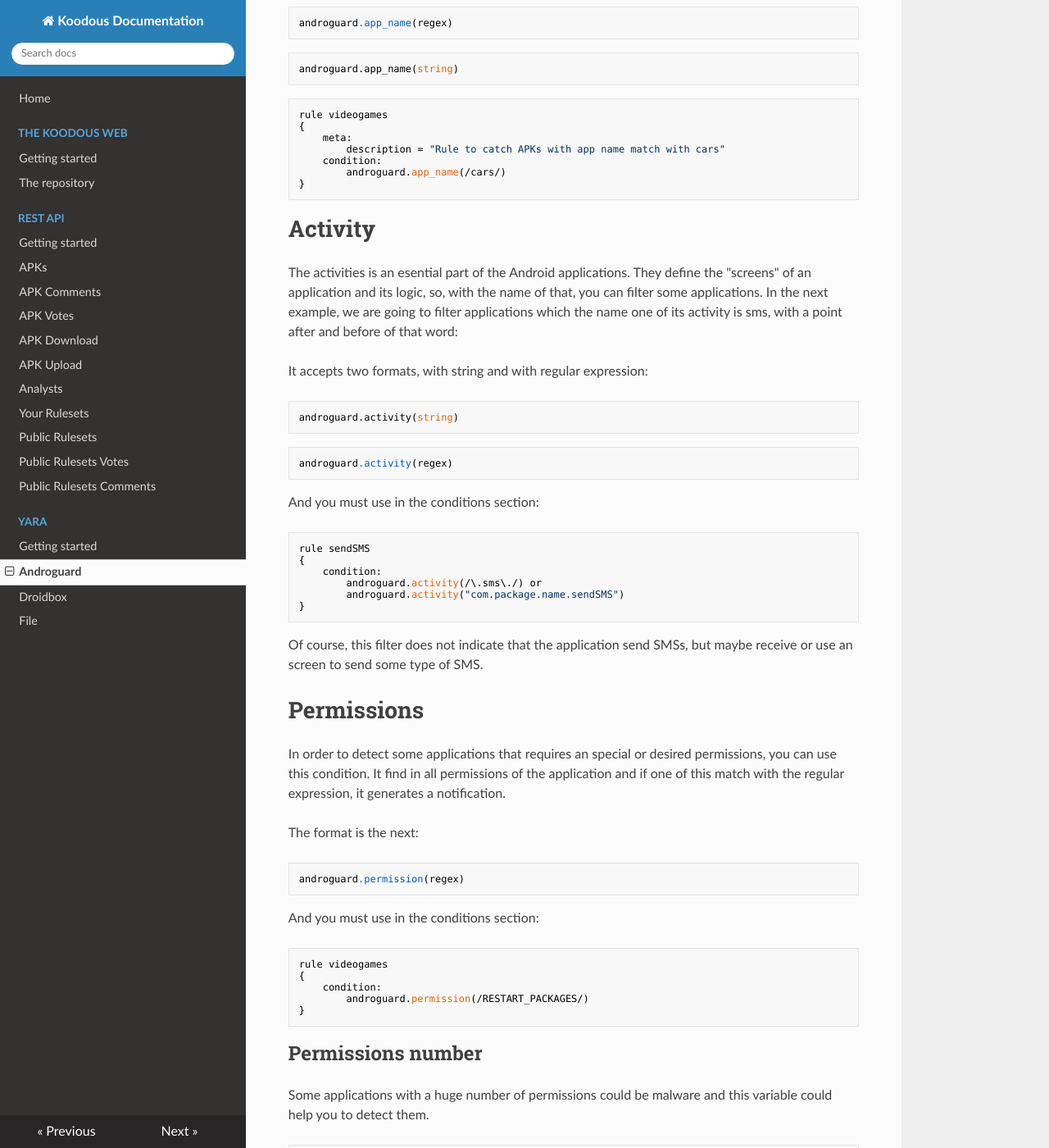
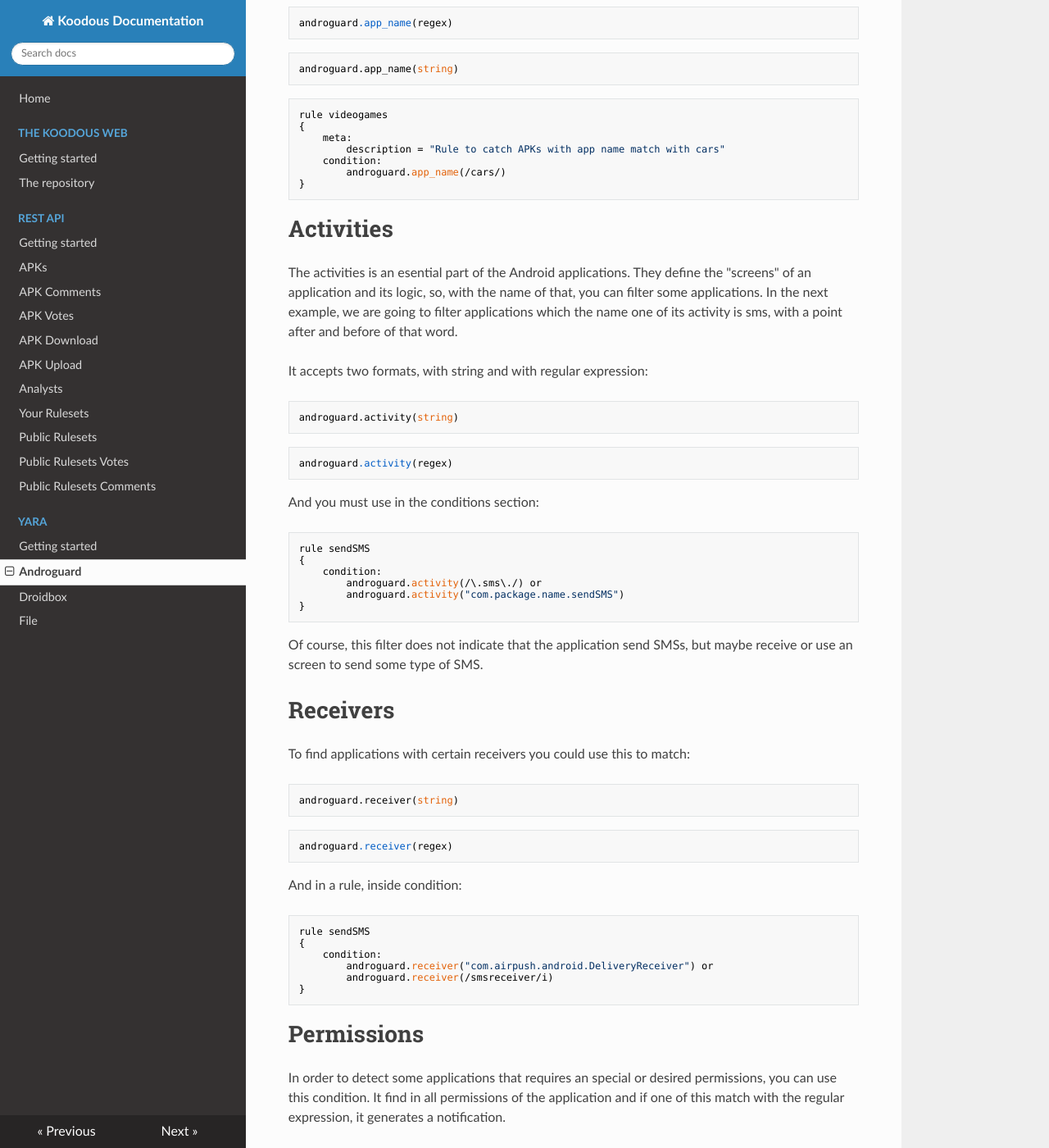
Before and after one commit to Koodous/docs.koodous.com, an MkDocs documentation site: the page built from docs/yara/androguard.md, in a window 1280 px wide and 1400 px high, scrolled down 1038 px. Shown: the whole window at 82% size. Built offline with MkDocs 1.6.1, drawn with Linux system fonts in a browser that asks for light colours; nearby versions of some CDN libraries; old or Windows-style settings are respelled for this version of MkDocs.

Commit message:
Added androguard receiver

````diff
--- a/docs/yara/androguard.md
+++ b/docs/yara/androguard.md
@@ -54,8 +54,8 @@ rule videogames
 ```
 
 
-# Activity
-The activities is an esential part of the Android applications. They define the "screens" of an application and its logic, so, with the name of that, you can filter some applications. In the next example, we are going to filter applications which the name one of its activity is sms, with a point after and before of that word:
+# Activities
+The activities is an esential part of the Android applications. They define the "screens" of an application and its logic, so, with the name of that, you can filter some applications. In the next example, we are going to filter applications which the name one of its activity is sms, with a point after and before of that word.
 
 It accepts two formats, with string and with regular expression:
 ```
@@ -64,6 +64,7 @@ androguard.activity(string)
 ```
 androguard.activity(regex)
 ```
+
 And you must use in the conditions section:
 ```
 rule sendSMS
@@ -75,6 +76,25 @@ rule sendSMS
 ```
 
 Of course, this filter does not indicate that the application send SMSs, but maybe receive or use an screen to send some type of SMS.
+
+# Receivers
+To find applications with certain receivers you could use this to match:
+```
+androguard.receiver(string)
+```
+```
+androguard.receiver(regex)
+```
+
+And in a rule, inside condition:
+```
+rule sendSMS
+{
+	condition:
+		androguard.receiver("com.airpush.android.DeliveryReceiver") or
+		androguard.receiver(/smsreceiver/i)
+}
+```
 
 # Permissions
 
````
Also changed, not shown: other parts of docs/yara/androguard.md (+1 -1 lines).
